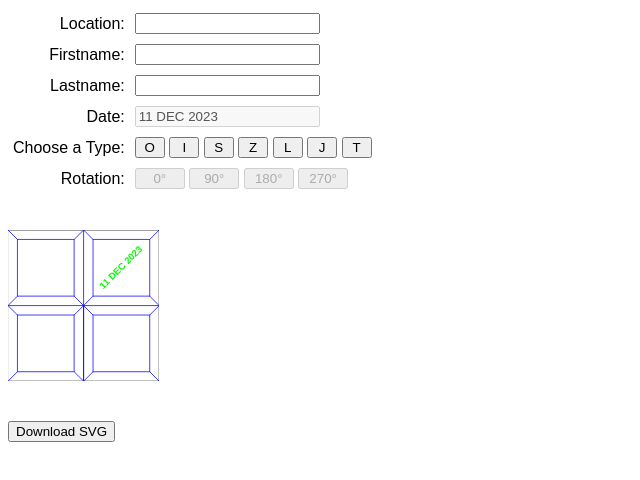
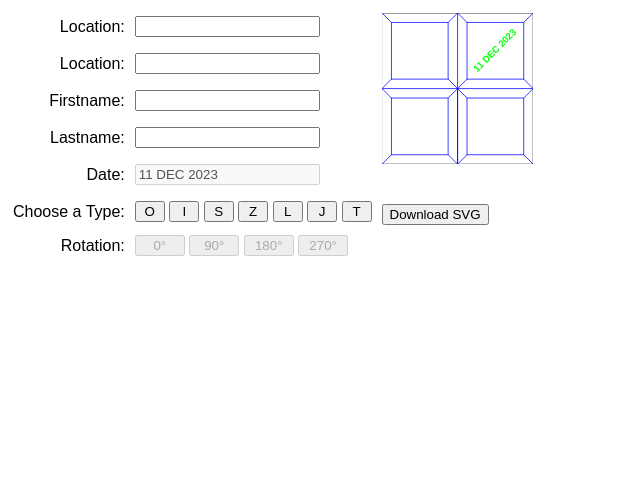
Before and after one commit to mcduffchannel/javatest, a plain HTML site: page index.html in a window 1280 px wide. Shown: the whole page, without its empty margins (0-640 px from the left). Drawn offline with Linux system fonts and the light colour scheme.

Commit message:
Update index.html

```diff
--- a/index.html
+++ b/index.html
@@ -21,6 +21,15 @@
 <body>
     <font face="Arial">
     <table>
+        <tr>
+            <td class="align-right"><label for="fieldLocation">Location:</label></td>
+            <td class="align-left"><input type="text" id="fieldLocation" oninput="updateText()"></td>
+            <td rowspan="6">
+                 <div id="svgOutput"></div>
+                <br><br>
+                <button id="downloadBtn">Download SVG</button>
+            </td>
+        </tr>
         <tr>
             <td class="align-right"><label for="fieldLocation">Location:</label></td>
             <td class="align-left"><input type="text" id="fieldLocation" oninput="updateText()"></td>
@@ -60,10 +69,6 @@
         </tr>
     </table>
     <br><br>
-    <div id="svgOutput"></div>
-    <br><br>
-    <button id="downloadBtn">Download SVG</button>
-    <br><br>
     <p id="output"></p>
     </font>
     <script src="script.js"></script>
```
